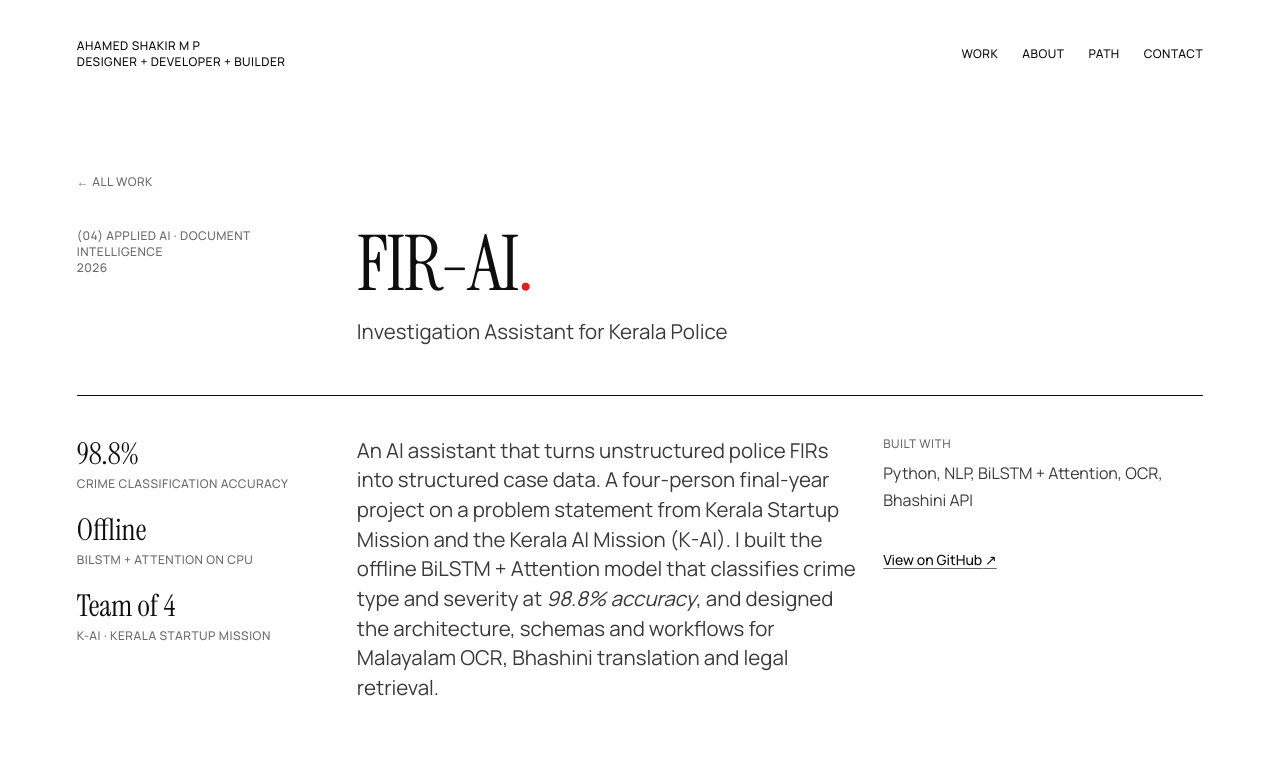
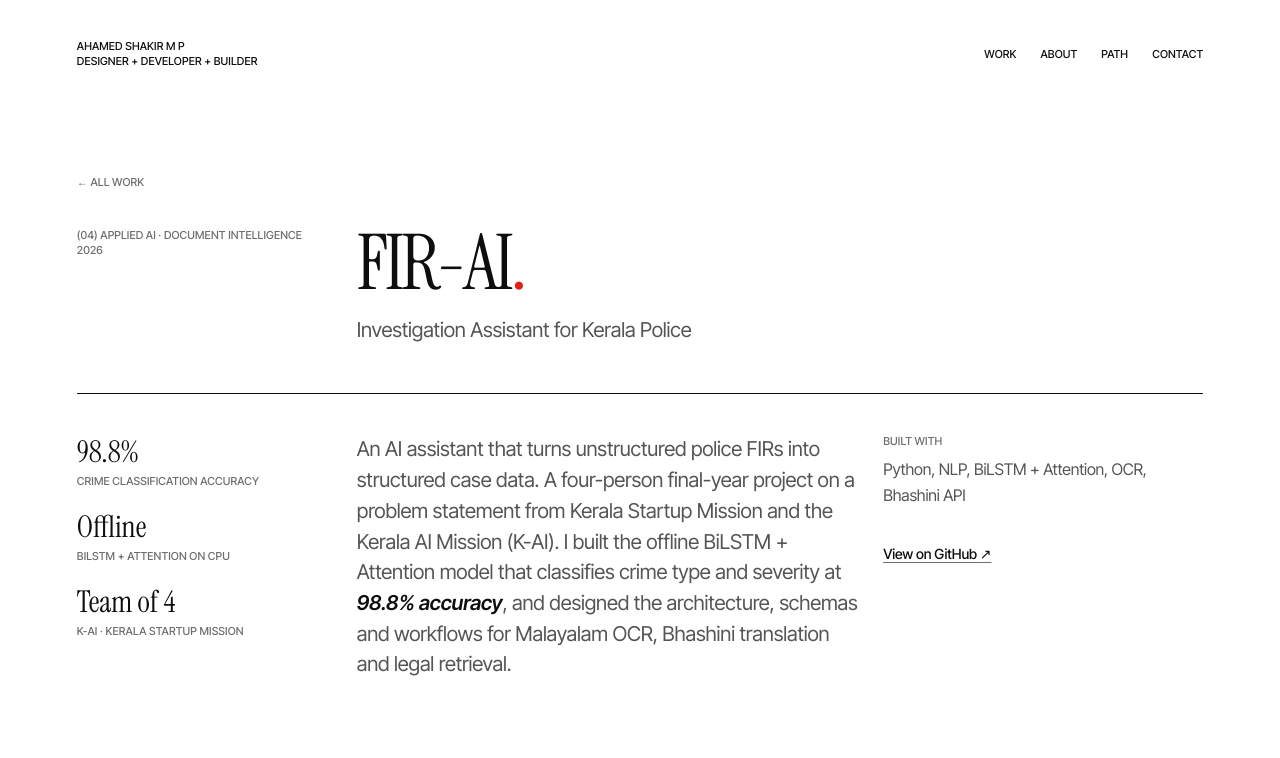
Before and after one commit to Ahamedshakir02/Shakir-s-portfolio, a React (Vite) app: page /work/fir-ai in a window 1280 px wide. Shown: the top 758 px of the page. Built offline with nearby package versions, Linux system fonts and the light colour scheme.

Commit message:
style: tighten the serif, switch body text to a light grey grotesk and shrink the corner labels

```diff
--- a/index.html
+++ b/index.html
@@ -296,7 +296,7 @@
 
 <link rel="preconnect" href="https://fonts.googleapis.com" />
 <link rel="preconnect" href="https://fonts.gstatic.com" crossorigin />
-<link href="https://fonts.googleapis.com/css2?family=Instrument+Serif:ital@0;1&family=Manrope:wght@300;400;500;600;700&display=swap" rel="stylesheet" />
+<link href="https://fonts.googleapis.com/css2?family=Instrument+Serif:ital@0;1&family=Inter+Tight:ital,wght@0,300;0,400;0,500;0,600;1,300;1,600&display=swap" rel="stylesheet" />
 <link rel="preload" as="image" href="/assets/Ahamed-Shakir-Cutout.webp" type="image/webp" />
 </head>
 <body>
--- a/src/styles/theme.css
+++ b/src/styles/theme.css
@@ -1,7 +1,8 @@
 /* =========================================================================
    EDITORIAL — design tokens for the Ahamed Shakir portfolio.
-   A white page, one big serif voice, small uppercase meta in the corners,
-   and a single red full stop as the only colour.
+   A white page, one tight serif voice, a light grey grotesk for reading,
+   tiny uppercase meta in the corners, and red only for the full stop and
+   the odd emphasised phrase.
    ========================================================================= */
 
 @import 'tailwindcss';
@@ -12,11 +13,12 @@
 
 @theme {
   /* ---- Colour ----------------------------------------------------------- */
-  --color-paper:  #ffffff;   /* the only surface */
+  --color-paper:  #ffffff;   /* the page */
+  --color-paper-2: #efefef;  /* the soft grey behind photos */
   --color-ink:    #0e0e0e;   /* headlines, primary text */
-  --color-ink-2:  #3a3a3a;   /* body copy (11.6:1 on paper) */
-  --color-muted:  #6b6b6b;   /* meta, captions (5.3:1 on paper) */
-  --color-line:   #e4e4e4;   /* hairlines, the only borders */
+  --color-ink-2:  #555555;   /* body copy, light grey (7.5:1 on paper) */
+  --color-muted:  #6e6e6e;   /* meta, captions (5.1:1 on paper) */
+  --color-line:   #e2e2e2;   /* hairlines, the only borders */
   --color-accent: #e0201b;   /* the red full stop, focus ring (4.6:1) */
 
   /* ---- Spacing ---------------------------------------------------------- */
@@ -24,22 +26,22 @@
 
   /* ---- Type ------------------------------------------------------------- */
   --font-serif: 'Instrument Serif', 'Times New Roman', serif;
-  --font-sans:  'Manrope', system-ui, sans-serif;
+  --font-sans:  'Inter Tight', 'Helvetica Neue', Arial, sans-serif;
 
   --text-hero:   clamp(3.5rem, 8.4vw, 8.75rem);
-  --text-hero--line-height: 0.9;
-  --text-hero--letter-spacing: -0.03em;
+  --text-hero--line-height: 0.88;
+  --text-hero--letter-spacing: -0.045em;
   --text-title:  clamp(3rem, 6vw, 5.5rem);
-  --text-title--line-height: 0.95;
-  --text-title--letter-spacing: -0.025em;
+  --text-title--line-height: 0.92;
+  --text-title--letter-spacing: -0.04em;
   --text-item:   clamp(1.75rem, 3.2vw, 2.75rem);
-  --text-item--line-height: 1.02;
-  --text-item--letter-spacing: -0.015em;
+  --text-item--line-height: 1;
+  --text-item--letter-spacing: -0.03em;
   --text-lede:   clamp(1.125rem, 1.6vw, 1.375rem);
-  --text-lede--line-height: 1.45;
+  --text-lede--line-height: 1.5;
   --text-body:   1rem;
-  --text-body--line-height: 1.7;
-  --text-meta:   0.75rem;    /* 12px uppercase corner labels */
+  --text-body--line-height: 1.6;
+  --text-meta:   0.6875rem;  /* 11px uppercase corner labels */
   --text-meta--line-height: 1.35;
 
   --ease-out: cubic-bezier(0.22, 1, 0.36, 1);
@@ -63,7 +65,8 @@
     color: var(--color-ink);
     font-family: var(--font-sans);
     font-size: var(--text-body);
-    line-height: 1.7;
+    line-height: 1.6;
+    letter-spacing: -0.01em;
     -webkit-font-smoothing: antialiased;
     overflow-x: hidden;
   }
@@ -71,6 +74,11 @@
   ::selection { background: var(--color-ink); color: var(--color-paper); }
 
   a { color: inherit; text-decoration: none; }
+
+  /* Emphasis inside grey body copy steps up to bold italic ink. Inside a
+     serif line it stays the serif's own italic and turns red instead. */
+  em { font-style: italic; font-weight: 600; color: var(--color-ink); }
+  .font-serif em { font-weight: inherit; color: var(--color-accent); }
   img { display: block; max-width: 100%; }
 
   :focus-visible {
@@ -103,7 +111,7 @@
   font-size: var(--text-meta);
   line-height: 1.35;
   font-weight: 500;
-  letter-spacing: 0.04em;
+  letter-spacing: 0.01em;
   text-transform: uppercase;
 }
 
```
